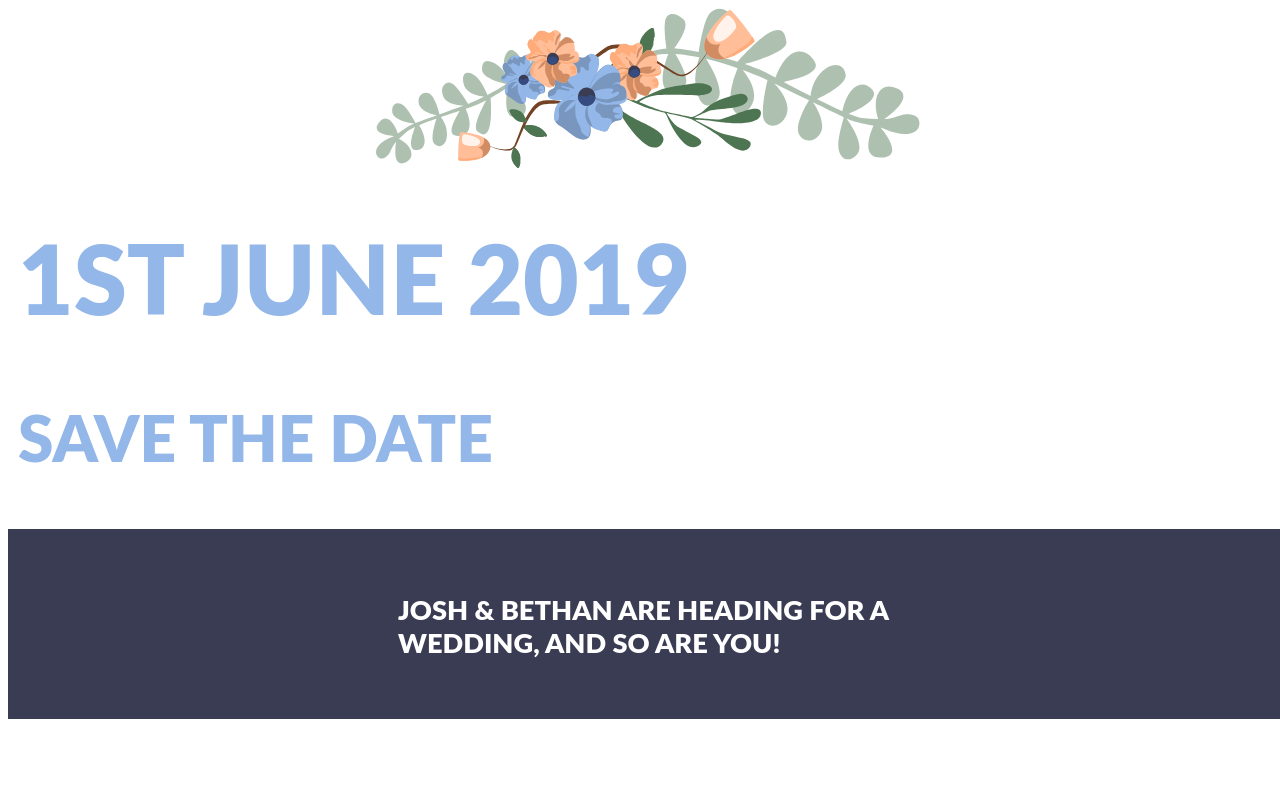
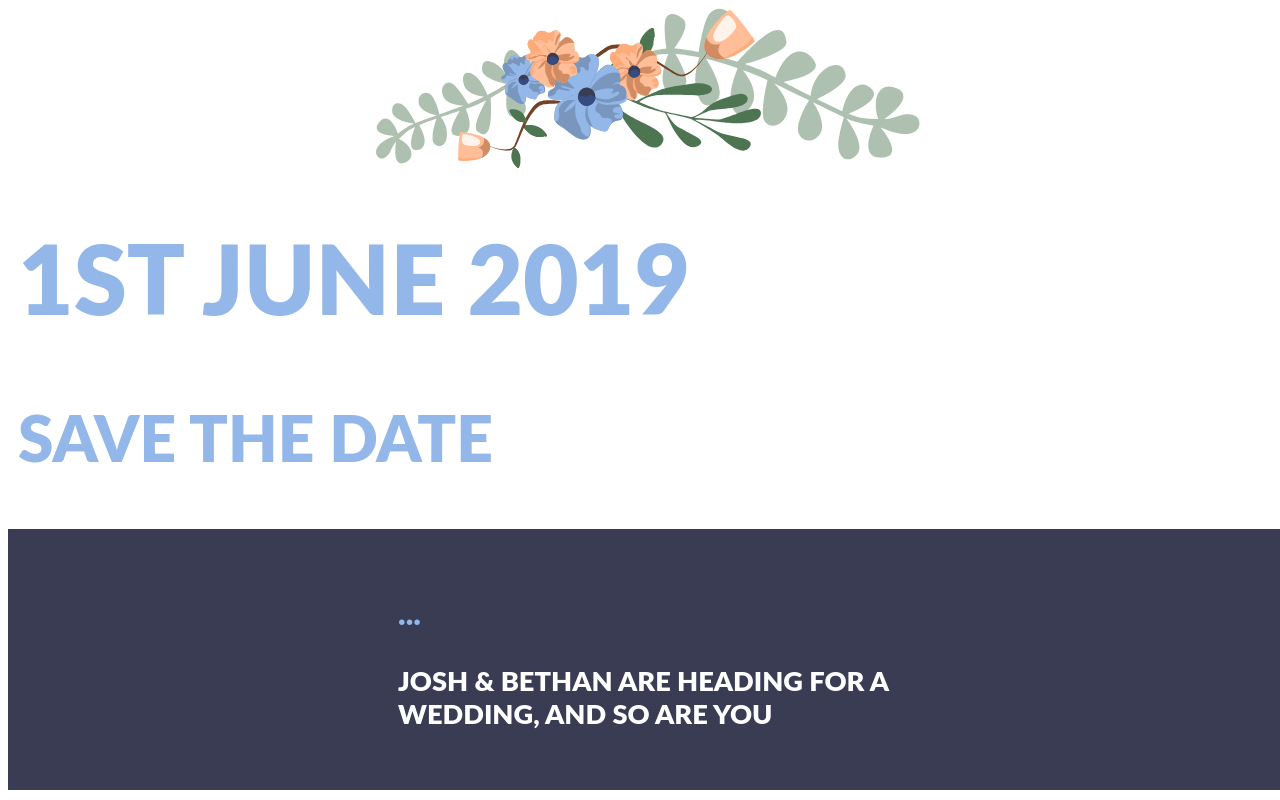
Before and after one commit to joshvince/weddingsite, a React app: page / in a window 1280 px wide. Built offline with nearby package versions, Linux system fonts and the light colour scheme; the HTML template or start-up script is replaced by a standard one.

Commit message:
handle single names and spaces in the url

```diff
--- a/src/SaveTheDate/SaveTheDate.js
+++ b/src/SaveTheDate/SaveTheDate.js
@@ -5,16 +5,19 @@ import DarkSection from '../App/Section/DarkSection';
 
 import './style.css';
 
+/*
+Format the URL like `/?names=Josh/Bethan`
+*/
 const getNames = () => {
-  let namesArray = window.location.search.split("=").pop().split("/");
+  let namesArray = window.location.search.replace("%20", " ").split("=").pop().split("/");
   if (namesArray.length === 1) {
-    return namesArray[0]
+    return `${namesArray[0]}...`.toUpperCase()
   }
   else {
     let lastName = namesArray.pop();
     let firstNames = namesArray.join(", ");
 
-    return `${firstNames} & ${lastName}`.toUpperCase()
+    return `${firstNames} & ${lastName}...`.toUpperCase()
   }
 }
 
@@ -33,7 +36,7 @@ const SaveTheDate = () => {
           <div className="text-row">
             <p className="subheader">{names}</p>
             <p>
-              JOSH & BETHAN ARE HEADING FOR A WEDDING, AND SO ARE YOU!
+              JOSH & BETHAN ARE HEADING FOR A WEDDING, AND SO ARE YOU
             </p>
           </div>
         </div>
```
